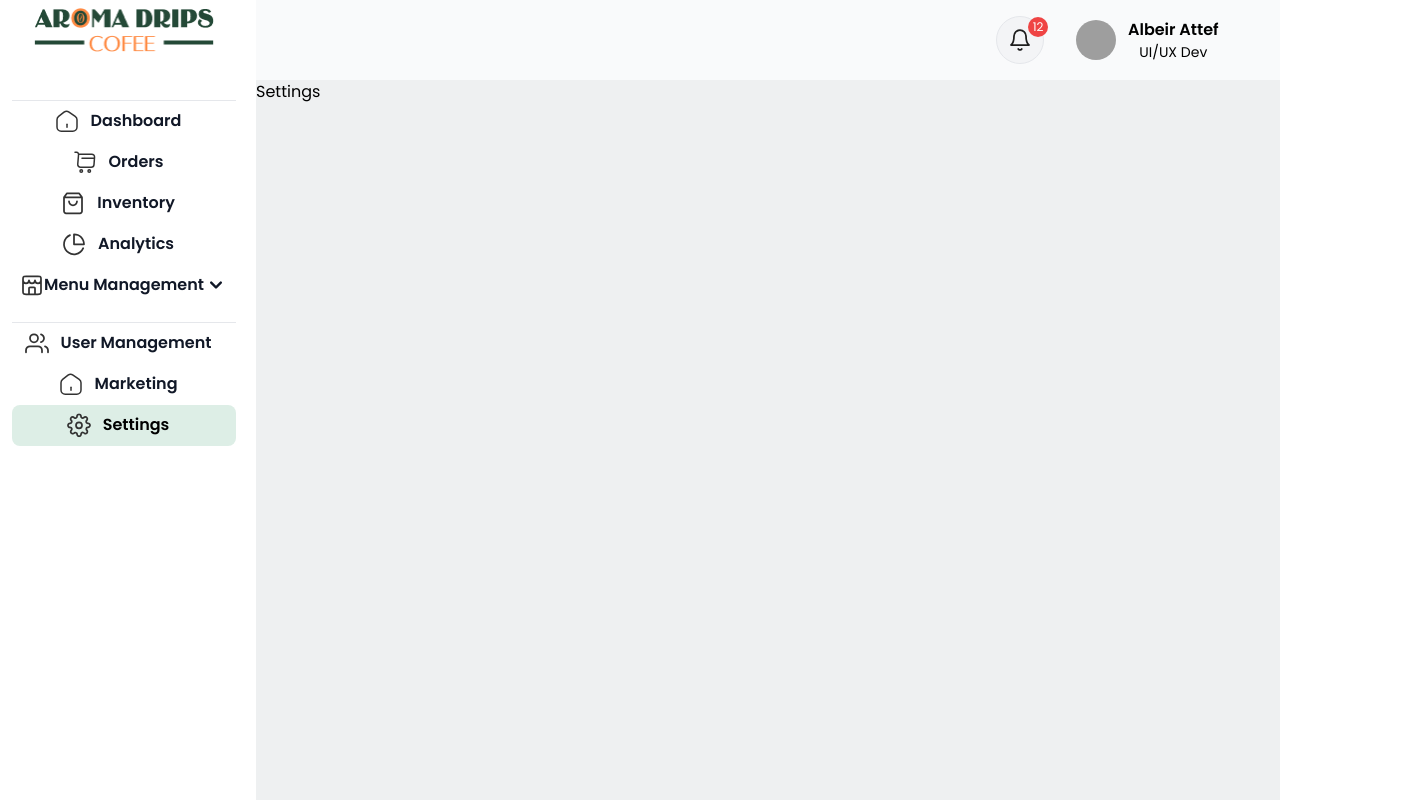
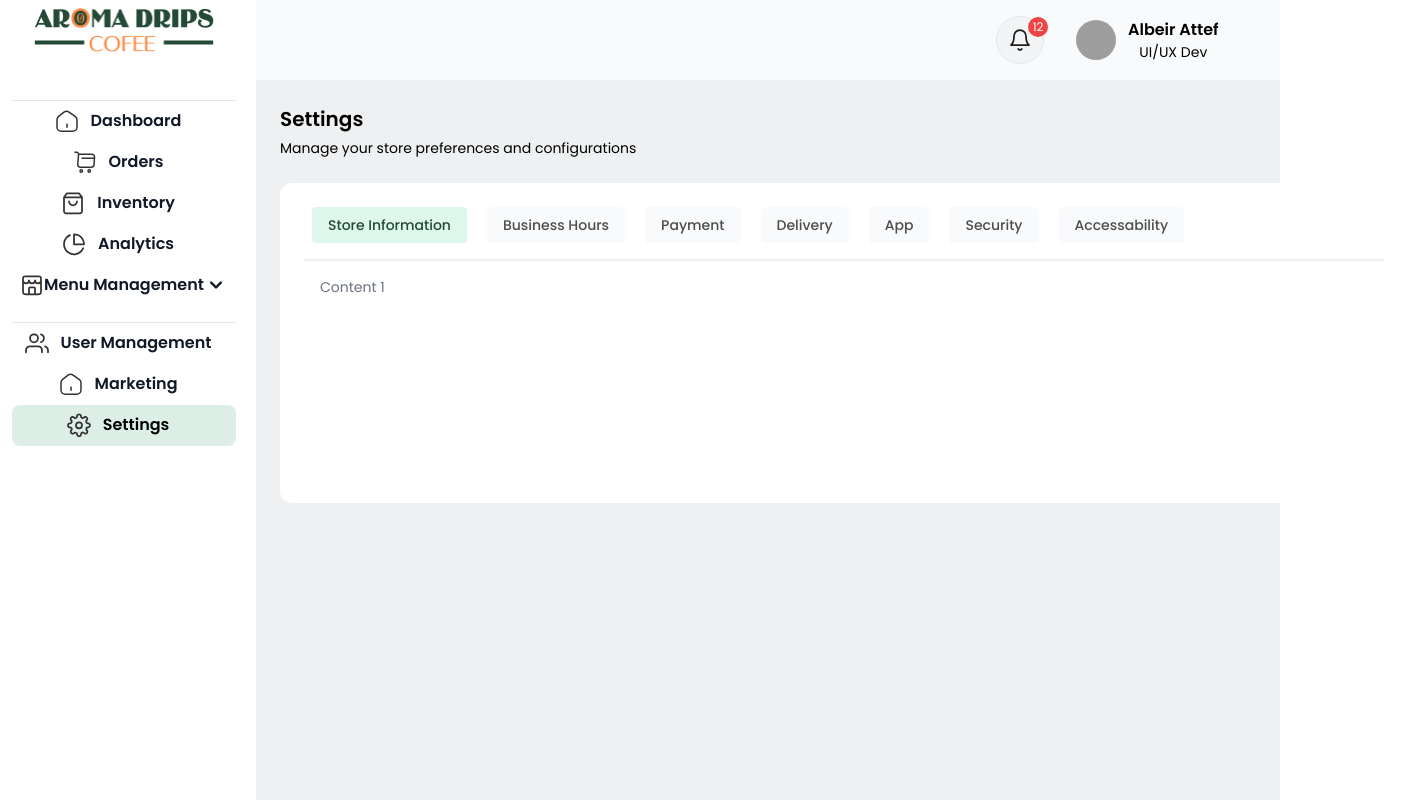
Before and after one commit to MazenUcef/aroma-dashboard-template-, a React (Vite) app: page /settings in a window 1280 px wide. Shown: the whole page, 1408 px wide, since content can reach past the window. Built offline with nearby package versions, Linux system fonts and the light colour scheme; grey boxes are pictures that could not be loaded.

Commit message:
Settings Page done successfully

```diff
--- a/src/components/DashboardLayout.tsx
+++ b/src/components/DashboardLayout.tsx
@@ -1,7 +1,7 @@
 import { Outlet } from 'react-router-dom'
 import SidebarComponent from './SidebarComponent'
 import NotificationBell from './NotificationBell'
-import { Avatar, Dropdown, DropdownDivider, DropdownHeader, DropdownItem } from 'flowbite-react'
+import { Avatar, Dropdown, DropdownItem } from 'flowbite-react'
 
 const DashboardLayout = () => {
     return (
--- a/src/pages/Settings.tsx
+++ b/src/pages/Settings.tsx
@@ -1,9 +1,54 @@
-import React from 'react'
+import { useState } from "react";
 
 const Settings = () => {
+    const [activeTab, setActiveTab] = useState<string>("StoreInformation");
+
+    const tabs = [
+        { id: "StoreInformation", title: "Store Information", content: "Content 1" },
+        { id: "BusinessHours", title: "Business Hours", content: "Content 2" },
+        { id: "Payment", title: "Payment", content: "Content 3" },
+        { id: "Delivery", title: "Delivery", content: "Content 4" },
+        { id: "App", title: "App", content: "Content 5" },
+        { id: "Security", title: "Security", content: "Content 6" },
+        { id: "Accessability", title: "Accessability", content: "Content 7" },
+    ];
+
     return (
-        <div>Settings</div>
-    )
-}
+        <div className="w-full p-[24px]">
+            <h1 className="text-[20px] mb-[4px] font-semibold font-poppins">Settings</h1>
+            <h2 className="text-[14px] mb-[24px]">Manage your store preferences and configurations</h2>
+            <div className="w-[70.5rem] h-[20.003rem] rounded-xl bg-white p-[24px]">
+                {/* Tab List */}
+                <div className="flex flex-wrap gap-1 mb-4">
+                    {tabs.map((tab) => (
+                        <button
+                            key={tab.id}
+                            onClick={() => setActiveTab(tab.id)}
+                            className={`py-2 px-4 rounded-sm mx-2 text-sm font-medium cursor-pointer transition-colors ${activeTab === tab.id
+                                ? "bg-[#def7ec] text-[#244937]"
+                                : "bg-[#f9fafb] text-[#4d4d4d] hover:bg-gray-100"
+                                }`}
+                        >
+                            {tab.title}
+                        </button>
+                    ))}
+                </div>
+                <div className="w-full bg-[#eeeeee] h-[2px]" />
+                {/* Tab Content */}
+                <div className="p-4">
+                    {tabs.map((tab) => (
+                        <div
+                            key={tab.id}
+                            className={`text-sm text-gray-500 dark:text-gray-400 ${activeTab !== tab.id ? "hidden" : ""
+                                }`}
+                        >
+                            {tab.content}
+                        </div>
+                    ))}
+                </div>
+            </div>
+        </div>
+    );
+};
 
-export default Settings
+export default Settings;
```
